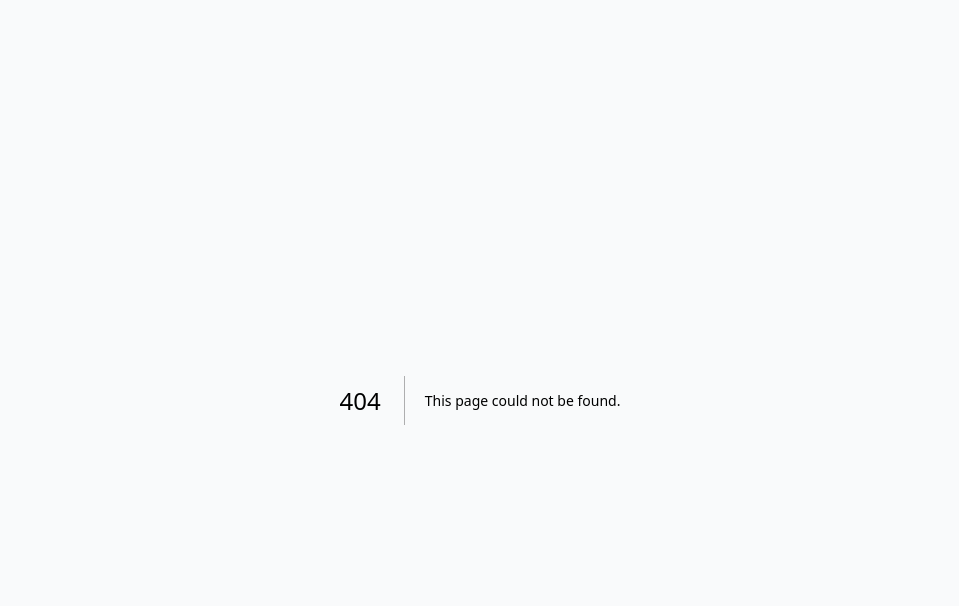
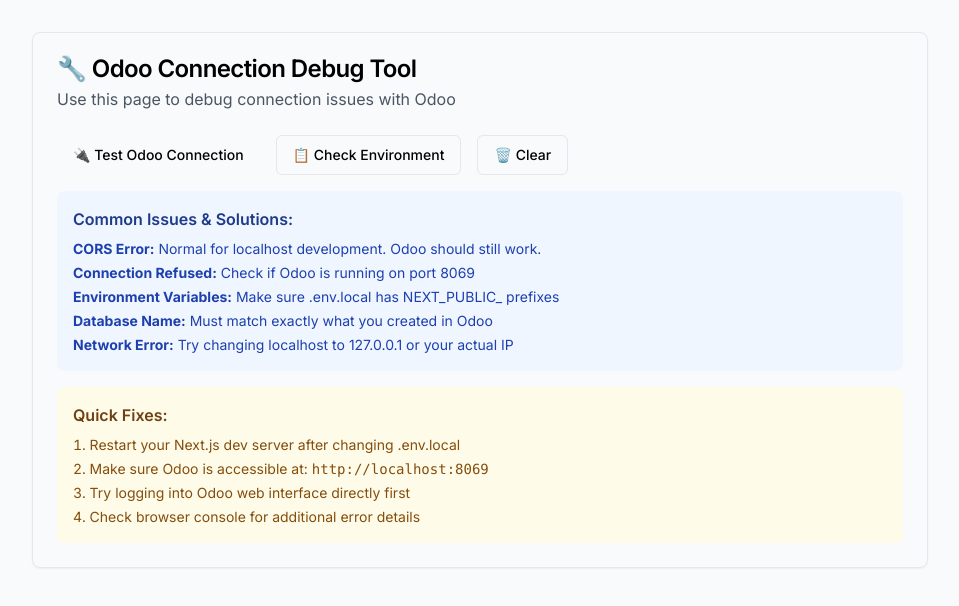
Before and after one commit to rcdelacruz/nextjs-odoo-headless-demo, a Next.js app: page /debug in a window 1280 px wide. Before the commit this address had no page. Shown: the top 606 px of the page, without its empty margins (160-1119 px from the left). Built offline with nearby package versions, Linux system fonts and the light colour scheme.

Commit message:
🔧 Add debug page for troubleshooting connection issues

```diff
--- /dev/null
+++ b/app/debug/page.tsx
@@ -0,0 +1,146 @@
+'use client';
+
+import { useState } from 'react';
+import { Button } from '@/components/ui/button';
+import { Card, CardHeader, CardTitle, CardContent } from '@/components/ui/card';
+
+export default function DebugPage() {
+  const [results, setResults] = useState<string[]>([]);
+
+  const addLog = (message: string) => {
+    setResults(prev => [...prev, `${new Date().toLocaleTimeString()}: ${message}`]);
+  };
+
+  const testConnection = async () => {
+    setResults([]);
+    addLog('🔄 Starting connection test...');
+
+    // Test 1: Check environment variables
+    addLog(`📋 Environment check:`);
+    addLog(`  ODOO_BASE_URL: ${process.env.NEXT_PUBLIC_ODOO_BASE_URL || 'undefined'}`);
+    addLog(`  ODOO_DATABASE: ${process.env.NEXT_PUBLIC_ODOO_DATABASE || 'undefined'}`);
+
+    // Test 2: Direct fetch to Odoo
+    try {
+      addLog('🔌 Testing direct connection to Odoo...');
+      const odooUrl = process.env.NEXT_PUBLIC_ODOO_BASE_URL || 'http://localhost:8069';
+
+      const response = await fetch(`${odooUrl}/web/session/authenticate`, {
+        method: 'POST',
+        headers: {
+          'Content-Type': 'application/json',
+        },
+        body: JSON.stringify({
+          jsonrpc: '2.0',
+          method: 'call',
+          params: {
+            db: process.env.NEXT_PUBLIC_ODOO_DATABASE || 'odoo',
+            login: 'test',
+            password: 'test'
+          }
+        })
+      });
+
+      addLog(`📡 Response status: ${response.status}`);
+
+      if (response.ok) {
+        const data = await response.json();
+        addLog(`✅ Odoo is reachable!`);
+        addLog(`📊 Response: ${JSON.stringify(data, null, 2)}`);
+      } else {
+        addLog(`❌ HTTP error: ${response.status} ${response.statusText}`);
+      }
+    } catch (error: any) {
+      addLog(`💥 Connection failed: ${error.message}`);
+
+      if (error.message.includes('CORS')) {
+        addLog('🚨 CORS issue detected - this is common with localhost development');
+      } else if (error.message.includes('fetch')) {
+        addLog('🔌 Network error - check if Odoo is running on the specified URL');
+      }
+    }
+
+    // Test 3: Check if Next.js env vars are properly set
+    addLog('🔍 Checking Next.js configuration...');
+    if (typeof window !== 'undefined') {
+      addLog(`  Window location: ${window.location.origin}`);
+      addLog(`  User agent: ${navigator.userAgent.slice(0, 50)}...`);
+    }
+  };
+
+  const testEnvVars = () => {
+    setResults([]);
+    addLog('📋 Environment Variables Check:');
+    addLog(`NODE_ENV: ${process.env.NODE_ENV}`);
+    addLog(`NEXT_PUBLIC_ODOO_BASE_URL: ${process.env.NEXT_PUBLIC_ODOO_BASE_URL || 'NOT SET'}`);
+    addLog(`NEXT_PUBLIC_ODOO_DATABASE: ${process.env.NEXT_PUBLIC_ODOO_DATABASE || 'NOT SET'}`);
+
+    // Check .env.local
+    addLog('');
+    addLog('💡 Make sure your .env.local file has:');
+    addLog('NEXT_PUBLIC_ODOO_BASE_URL=http://localhost:8069');
+    addLog('NEXT_PUBLIC_ODOO_DATABASE=your_database_name');
+    addLog('ODOO_USERNAME=admin');
+    addLog('ODOO_PASSWORD=your_password');
+  };
+
+  return (
+    <div className="container mx-auto py-8 px-4">
+      <Card className="max-w-4xl mx-auto">
+        <CardHeader>
+          <CardTitle>🔧 Odoo Connection Debug Tool</CardTitle>
+          <p className="text-gray-600">
+            Use this page to debug connection issues with Odoo
+          </p>
+        </CardHeader>
+        <CardContent className="space-y-4">
+          <div className="flex gap-4">
+            <Button onClick={testConnection}>
+              🔌 Test Odoo Connection
+            </Button>
+            <Button onClick={testEnvVars} variant="outline">
+              📋 Check Environment
+            </Button>
+            <Button onClick={() => setResults([])} variant="outline">
+              🗑️ Clear
+            </Button>
+          </div>
+
+          {results.length > 0 && (
+            <div className="mt-6">
+              <h3 className="text-lg font-semibold mb-3">Debug Results:</h3>
+              <div className="bg-gray-900 text-green-400 p-4 rounded-lg font-mono text-sm max-h-96 overflow-y-auto">
+                {results.map((result, index) => (
+                  <div key={index} className="mb-1">
+                    {result}
+                  </div>
+                ))}
+              </div>
+            </div>
+          )}
+
+          <div className="mt-8 p-4 bg-blue-50 rounded-lg">
+            <h3 className="font-semibold text-blue-900 mb-2">Common Issues & Solutions:</h3>
+            <ul className="text-sm text-blue-800 space-y-1">
+              <li><strong>CORS Error:</strong> Normal for localhost development. Odoo should still work.</li>
+              <li><strong>Connection Refused:</strong> Check if Odoo is running on port 8069</li>
+              <li><strong>Environment Variables:</strong> Make sure .env.local has NEXT_PUBLIC_ prefixes</li>
+              <li><strong>Database Name:</strong> Must match exactly what you created in Odoo</li>
+              <li><strong>Network Error:</strong> Try changing localhost to 127.0.0.1 or your actual IP</li>
+            </ul>
+          </div>
+
+          <div className="mt-4 p-4 bg-yellow-50 rounded-lg">
+            <h3 className="font-semibold text-yellow-900 mb-2">Quick Fixes:</h3>
+            <ol className="text-sm text-yellow-800 space-y-1 list-decimal list-inside">
+              <li>Restart your Next.js dev server after changing .env.local</li>
+              <li>Make sure Odoo is accessible at: <code>http://localhost:8069</code></li>
+              <li>Try logging into Odoo web interface directly first</li>
+              <li>Check browser console for additional error details</li>
+            </ol>
+          </div>
+        </CardContent>
+      </Card>
+    </div>
+  );
+}
```
